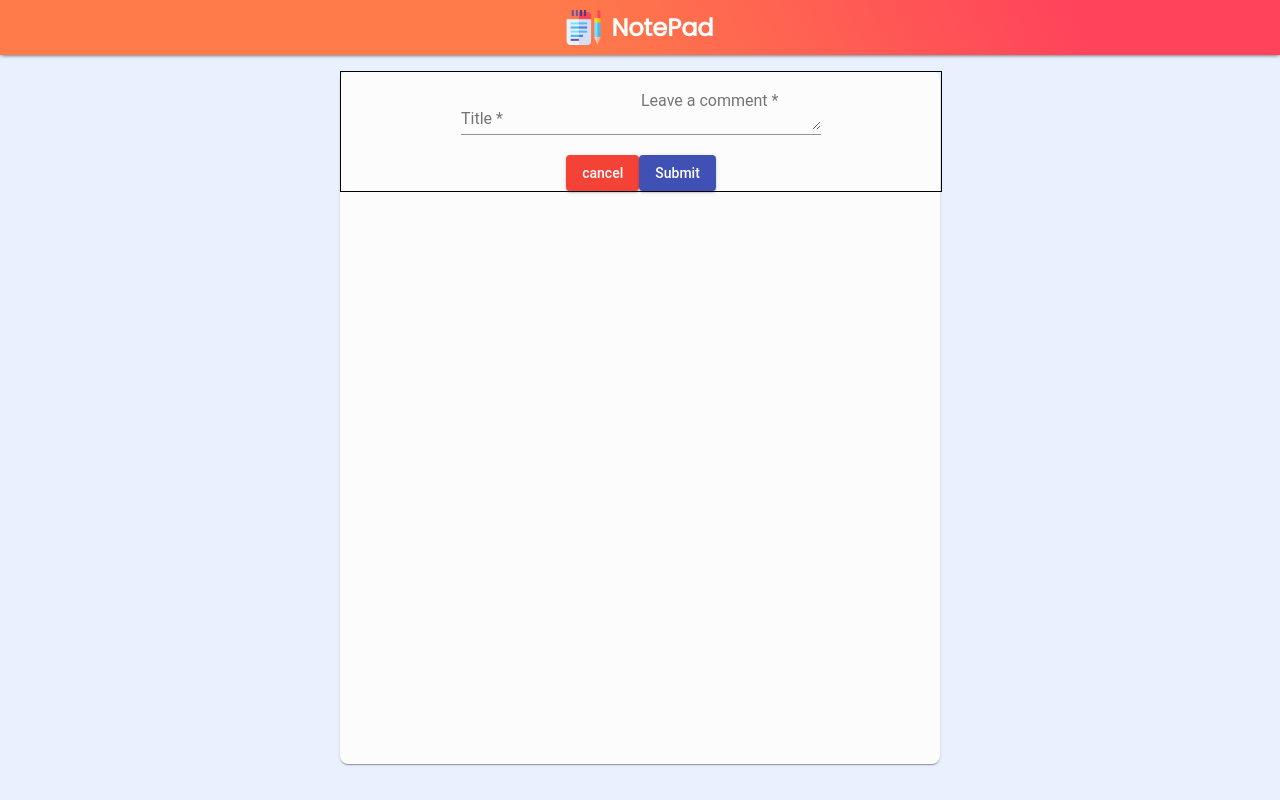
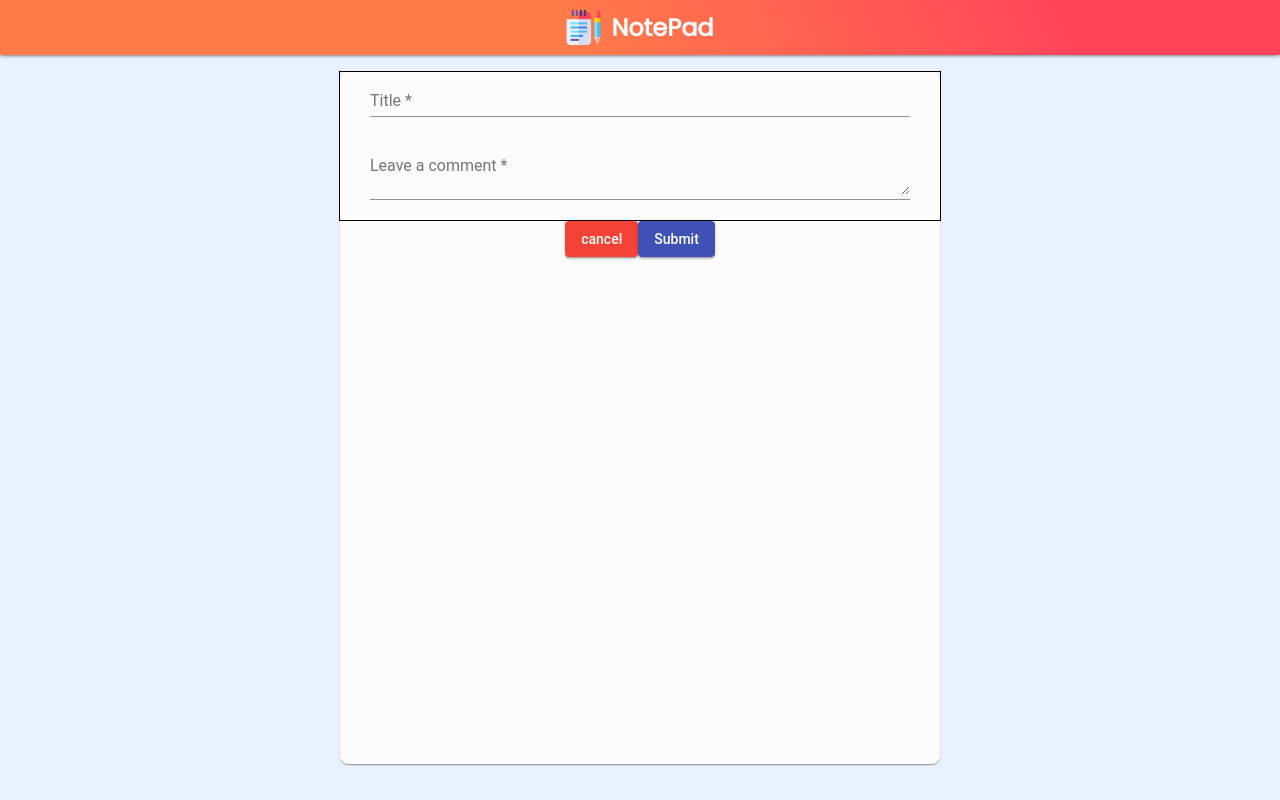
Before and after one commit to Moro-Afriyie/Note-App, an Angular app: page /addNote in a window 1280 px wide. Built offline with nearby package versions, Linux system fonts and the light colour scheme.

Commit message:
added a flex display to the form-box class in the add-note-page.component.html

```diff
--- a/src/app/add-note-page/add-note-page.component.scss
+++ b/src/app/add-note-page/add-note-page.component.scss
@@ -8,12 +8,22 @@
     border-radius: 8px;
 }
 
-.form-box {
+@mixin flex {
     display: flex;
     flex-direction: column;
     align-items: center;
     width: 100%;
-    border: 1px solid;
+}
+
+.form-box {
+    @include flex();
     // height: 100%;
-    .form__fields {}
+    .form__fields {
+        @include flex();
+        border: 1px solid;
+        .form__title,
+        .form__body {
+            width: 90%;
+        }
+    }
 }
```
